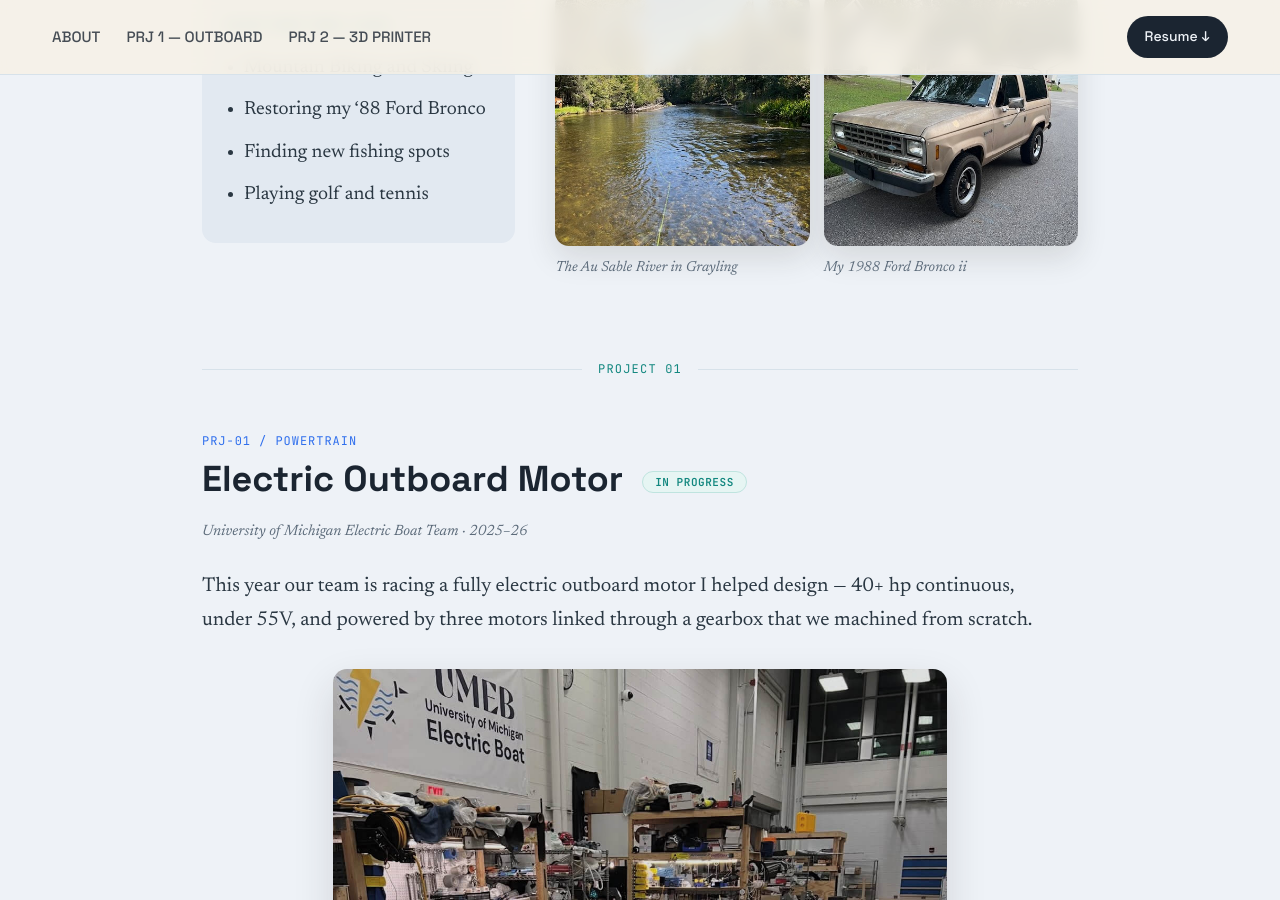
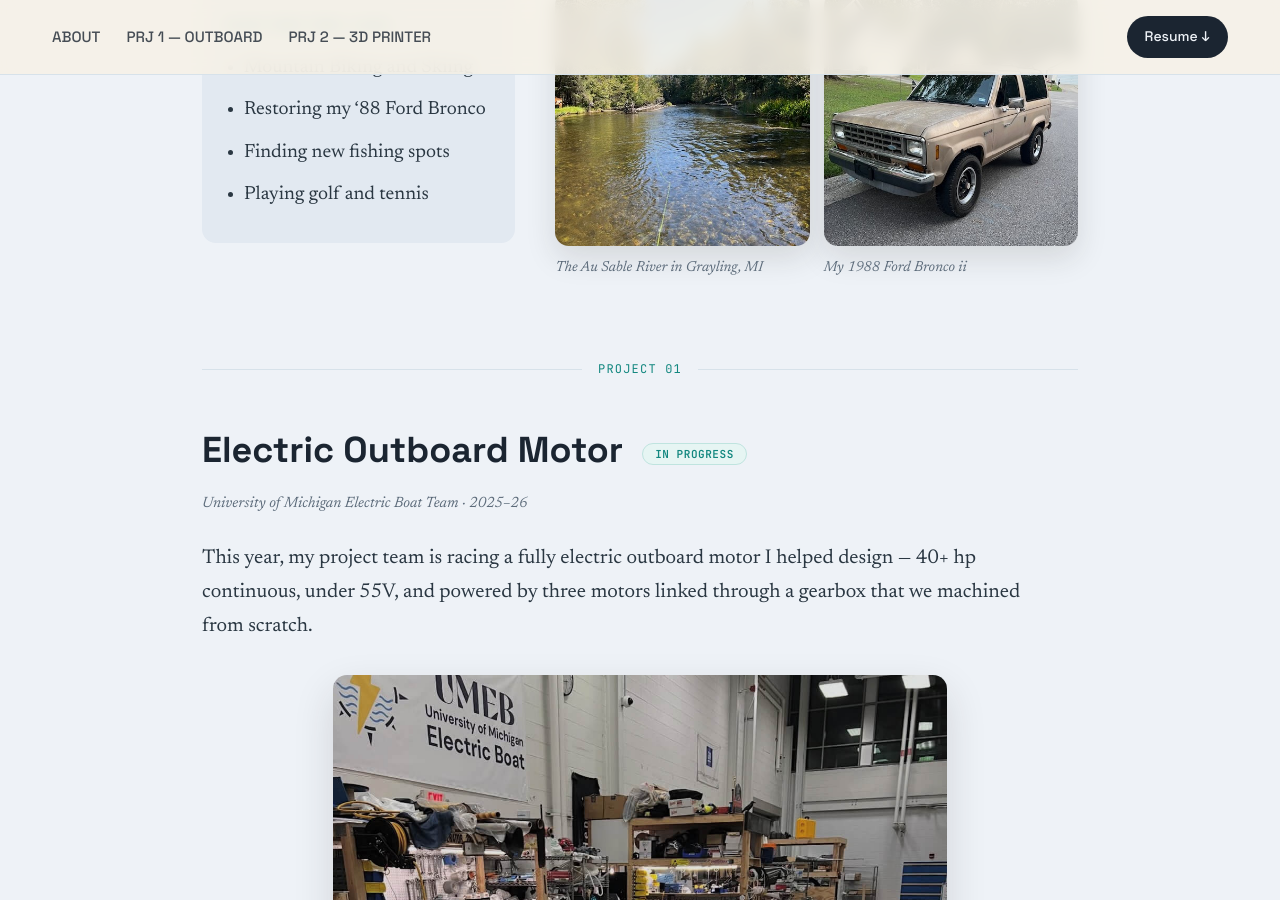
Before and after one commit to zacharysalloum/zacharysalloum.github.io, a Jekyll site: the page built from index.md, in a window 1280 px wide and 900 px high, scrolled down 724 px. Built offline with Jekyll 4.4.1, drawn with Linux system fonts in a browser that asks for light colours; some of the changed text lies outside the part shown.

Commit message:
Update index.md

```diff
--- a/index.md
+++ b/index.md
@@ -35,7 +35,7 @@
 
 <figure class="log-photo">
   <img src="/assets/images/river.jpg" alt="au sable river">
-  <figcaption>The Au Sable River in Grayling</figcaption>
+  <figcaption>The Au Sable River in Grayling, MI</figcaption>
 </figure>
 
 <figure class="log-photo">
@@ -55,13 +55,12 @@
 
 <div class="project-head">
   <div>
-    <p class="project-id">PRJ-01 / POWERTRAIN</p>
     <h1 class="project-title">Electric Outboard Motor <span class="status-badge">In progress</span></h1>
   </div>
   <div class="project-org">University of Michigan Electric Boat Team · 2025–26</div>
 </div>
 
-<p class="tldr">This year our team is racing a fully electric outboard motor I helped design — 40+ hp continuous, under 55V, and powered by three motors linked through a gearbox that we machined from scratch.</p>
+<p class="tldr">This year, my project team is racing a fully electric outboard motor I helped design — 40+ hp continuous, under 55V, and powered by three motors linked through a gearbox that we machined from scratch.</p>
 
 <div class="hero-shot">
   <img src="/assets/images/hull.jpeg" alt="Team boat hull">
@@ -168,7 +167,6 @@
 
 <div class="project-head">
   <div>
-    <p class="project-id">PRJ-02 / ADDITIVE MFG</p>
     <h1 class="project-title">Custom 3D Printer Build</h1>
   </div>
   <div class="project-org">Personal project</div>
```
